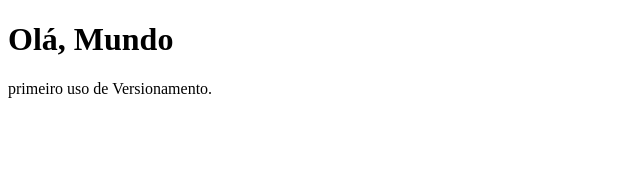
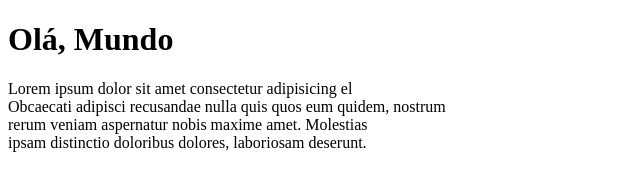
Before and after one commit to PedroMends30/Web-Development, a plain HTML site: page web/index.html in a window 1280 px wide. Shown: the whole page, without its empty margins (0-640 px from the left). Drawn offline with Linux system fonts and the light colour scheme.

Commit message:
mudança no html

```diff
--- a/web/index.html
+++ b/web/index.html
@@ -7,6 +7,9 @@
     </head>
     <body>
         <h1>Olá, Mundo</h1>
-        primeiro uso de Versionamento.
+        <p>Lorem ipsum dolor sit amet consectetur adipisicing el <br>
+        Obcaecati adipisci recusandae nulla quis quos eum quidem, nostrum <br>
+        rerum veniam aspernatur nobis maxime amet. Molestias<br>
+        ipsam distinctio doloribus dolores, laboriosam deserunt.</p>
     </body>
 </html>
```
